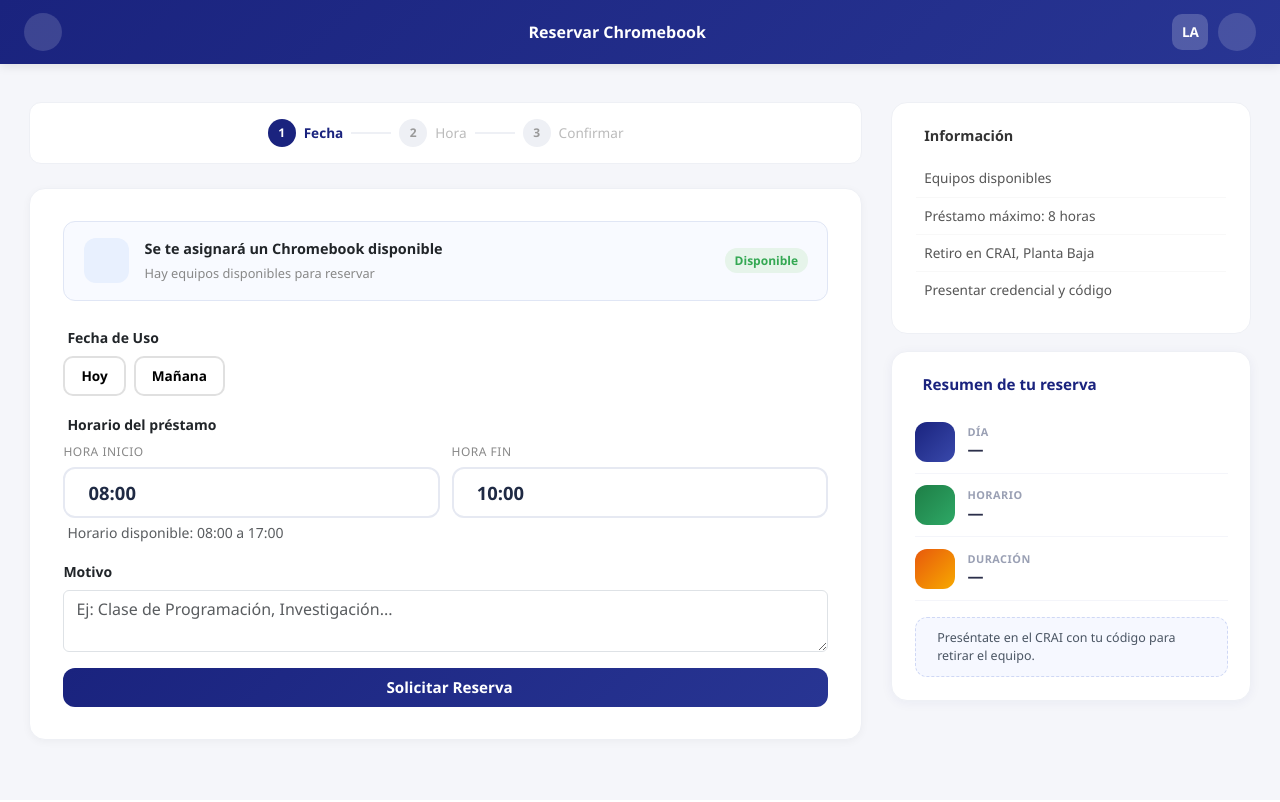
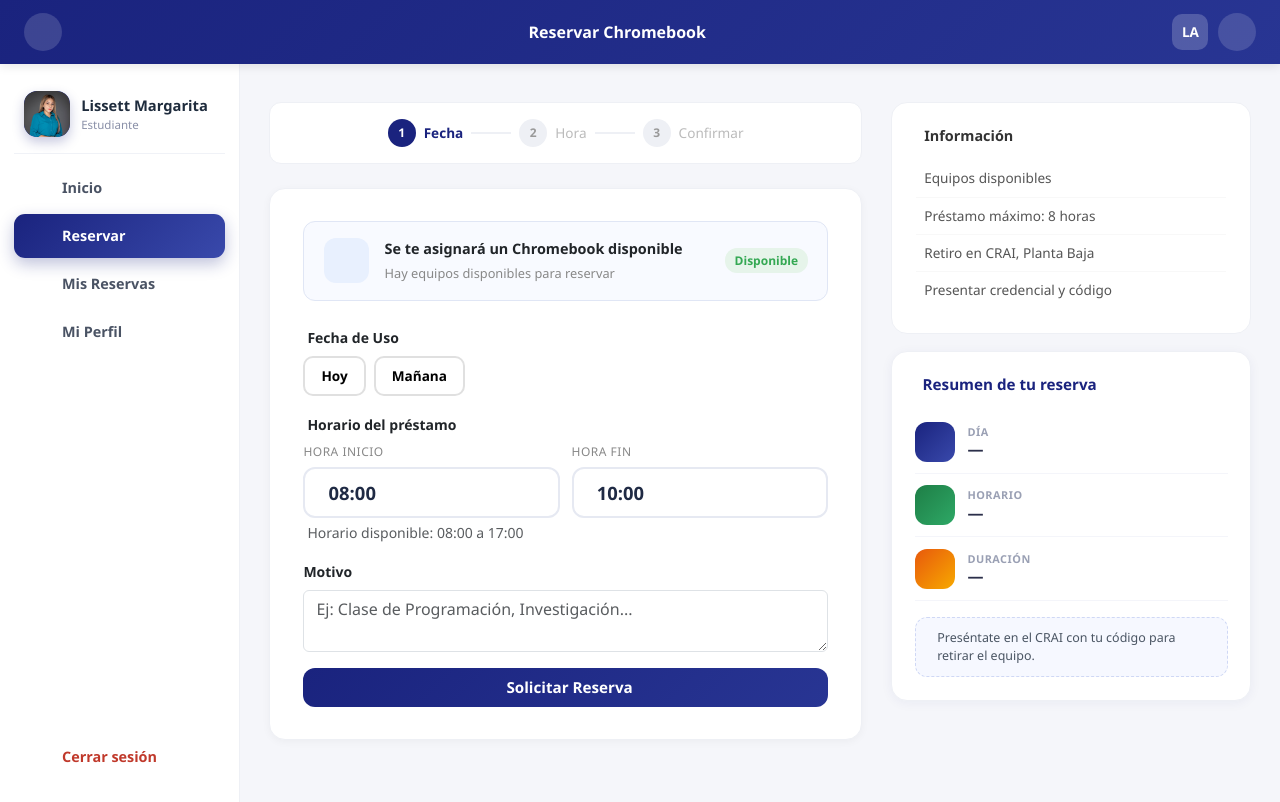
Before and after one commit to AnderProject/crai-chromebook-management, a Django app: page /estudiantes/reservar/ in a window 1280 px wide. Before the commit the page ends 744 px from the top, so only its background shows below. Run offline with Django 5.2, Linux system fonts and the light colour scheme; a user stored in the database is signed in; data comes from the database, SQL or seed files in the repository; some libraries are stand-ins or nearby versions.

Commit message:
feat(estudiante): barra lateral de navegacion en todas las plantillas del estudiante
- CSS del sidebar extraido a static/css/sidebar_estudiante.css (compartido)
- Aplicado en portal (Inicio), reservar (Reservar), mis reservas y perfil,
  con el item activo resaltado en cada una
- Regla generica .est-shell > :not(.est-sidebar) para que cualquier contenido
  ocupe el resto del ancho

Co-Authored-By: Claude Fable 5 <noreply@anthropic.com>

```diff
--- /dev/null
+++ b/static/css/sidebar_estudiante.css
@@ -0,0 +1,62 @@
+/* ============================================================
+   Barra lateral de navegación del ESTUDIANTE (como el admin)
+   Compartida por: portal, reservar, mis reservas y perfil.
+   ============================================================ */
+.est-shell { display: flex; align-items: flex-start; }
+
+.est-sidebar {
+    width: 240px; flex-shrink: 0;
+    background: #fff; border-right: 1px solid #eef0f5;
+    padding: 1.4rem 0.9rem;
+    display: flex; flex-direction: column; gap: 0.25rem;
+    position: sticky; top: 62px;                 /* justo debajo del navbar */
+    height: calc(100vh - 62px); overflow-y: auto;
+}
+.est-side-user {
+    display: flex; align-items: center; gap: 0.7rem;
+    padding: 0.3rem 0.6rem 1rem; margin-bottom: 0.5rem;
+    border-bottom: 1px solid #f0f2f7;
+}
+.est-side-avatar {
+    width: 46px; height: 46px; border-radius: 13px; flex-shrink: 0;
+    background: linear-gradient(135deg, #1a237e, #3949ab); color: #fff;
+    display: flex; align-items: center; justify-content: center; font-weight: 700; font-size: 1rem;
+    overflow: hidden; box-shadow: 0 5px 12px rgba(26,35,126,0.25);
+}
+.est-side-avatar img { width: 100%; height: 100%; object-fit: cover; border-radius: inherit; display: block; }
+.est-side-ident { display: flex; flex-direction: column; min-width: 0; }
+.est-side-ident strong { font-size: 0.92rem; color: #1f2c3d; }
+.est-side-ident small { font-size: 0.72rem; color: #8a90a8; }
+
+.est-side-nav { display: flex; flex-direction: column; gap: 0.25rem; }
+.est-side-link {
+    display: flex; align-items: center; gap: 0.75rem; flex-shrink: 0;
+    padding: 0.7rem 0.85rem; border-radius: 11px;
+    color: #4a5364; font-weight: 700; font-size: 0.9rem; text-decoration: none; white-space: nowrap;
+    transition: background 0.15s ease, color 0.15s ease;
+}
+.est-side-link i { font-size: 1.1rem; width: 22px; text-align: center; color: #9aa3b8; transition: color 0.15s ease; }
+.est-side-link:hover { background: #f2f5ff; color: #1a237e; }
+.est-side-link:hover i { color: #1a237e; }
+.est-side-link.active { background: linear-gradient(135deg, #1a237e, #3949ab); color: #fff; box-shadow: 0 6px 16px rgba(26,35,126,0.28); }
+.est-side-link.active i { color: #fff; }
+.est-side-salir { margin-top: auto; color: #c0392b; }
+.est-side-salir i { color: #d9756c; }
+.est-side-salir:hover { background: #fdecea; color: #b3261e; }
+.est-side-salir:hover i { color: #b3261e; }
+
+/* El contenido (cualquiera que sea) ocupa el resto del ancho */
+.est-shell > :not(.est-sidebar) { flex: 1; min-width: 0; max-width: none; margin: 0; }
+
+/* Responsive: la barra pasa arriba como fila de accesos con scroll horizontal */
+@media (max-width: 860px) {
+    .est-shell { flex-direction: column; }
+    .est-sidebar {
+        width: 100%; height: auto; position: static; flex-direction: row; align-items: center;
+        border-right: none; border-bottom: 1px solid #eef0f5;
+        padding: 0.6rem 0.9rem; gap: 0.4rem; overflow-x: auto;
+    }
+    .est-side-user { display: none; }
+    .est-side-nav { flex-direction: row; gap: 0.4rem; }
+    .est-side-salir { margin-top: 0; margin-left: auto; }
+}
--- a/templates/estudiantes/mis_reservas.html
+++ b/templates/estudiantes/mis_reservas.html
@@ -5,6 +5,7 @@
 
 {% block estilos_extra %}
 <link href="{% static 'css/base.css' %}" rel="stylesheet">
+<link href="{% static 'css/sidebar_estudiante.css' %}?v={% now 'U' %}" rel="stylesheet">
 <link href="{% static 'css/mis_reservas.css' %}?v={% now 'U' %}" rel="stylesheet">
 {% endblock %}
 
--- a/templates/estudiantes/perfil.html
+++ b/templates/estudiantes/perfil.html
@@ -5,6 +5,7 @@
 
 {% block estilos_extra %}
 <link href="{% static 'css/base.css' %}" rel="stylesheet">
+<link href="{% static 'css/sidebar_estudiante.css' %}?v={% now 'U' %}" rel="stylesheet">
 <link href="{% static 'css/portal_estudiante.css' %}" rel="stylesheet">
 <link href="{% static 'css/perfil.css' %}" rel="stylesheet">
 {% endblock %}
@@ -31,6 +32,8 @@
         </div>
     </nav>
 
+    <div class="est-shell">
+    {% include 'estudiantes/_sidebar_estudiante.html' with activo='perfil' %}
     <main class="portal-contenido">
         <div class="perfil-container">
 
@@ -126,6 +129,7 @@
 
         </div>
     </main>
+    </div><!-- /est-shell -->
 </div>
 {% endblock %}
 
--- a/templates/estudiantes/portal.html
+++ b/templates/estudiantes/portal.html
@@ -5,6 +5,7 @@
 
 {% block estilos_extra %}
 <link href="{% static 'css/base.css' %}" rel="stylesheet">
+<link href="{% static 'css/sidebar_estudiante.css' %}?v={% now 'U' %}" rel="stylesheet">
 <link href="{% static 'css/portal_estudiante.css' %}?v={% now 'U' %}" rel="stylesheet">
 {% endblock %}
 
@@ -29,6 +30,8 @@
     </nav>
 
     <!-- Contenido principal -->
+    <div class="est-shell">
+    {% include 'estudiantes/_sidebar_estudiante.html' with activo='inicio' %}
     <main class="portal-contenido">
 
         <!-- Header con saludo -->
@@ -110,6 +113,7 @@
         </div>
 
     </main>
+    </div><!-- /est-shell -->
 
     <!-- ========================================== -->
     <!-- MODAL DE SOPORTE                            -->
--- a/templates/estudiantes/reservar.html
+++ b/templates/estudiantes/reservar.html
@@ -5,6 +5,7 @@
 
 {% block estilos_extra %}
 <link href="{% static 'css/base.css' %}" rel="stylesheet">
+<link href="{% static 'css/sidebar_estudiante.css' %}?v={% now 'U' %}" rel="stylesheet">
 <link href="{% static 'css/timepicker.css' %}" rel="stylesheet">
 <link href="{% static 'css/reservar.css' %}" rel="stylesheet">
 {% endblock %}
@@ -27,6 +28,8 @@
         </div>
     </nav>
 
+    <div class="est-shell">
+    {% include 'estudiantes/_sidebar_estudiante.html' with activo='reservar' %}
     <div class="reservar-contenido">
 
         <div class="reservar-formulario">
@@ -171,7 +174,8 @@
             </div>
         </div>
 
-    </div>
+    </div><!-- /reservar-contenido -->
+    </div><!-- /est-shell -->
 
 </div>
 
```
Also changed, not shown: static/css/mis_reservas.css (+1 -60 lines).
